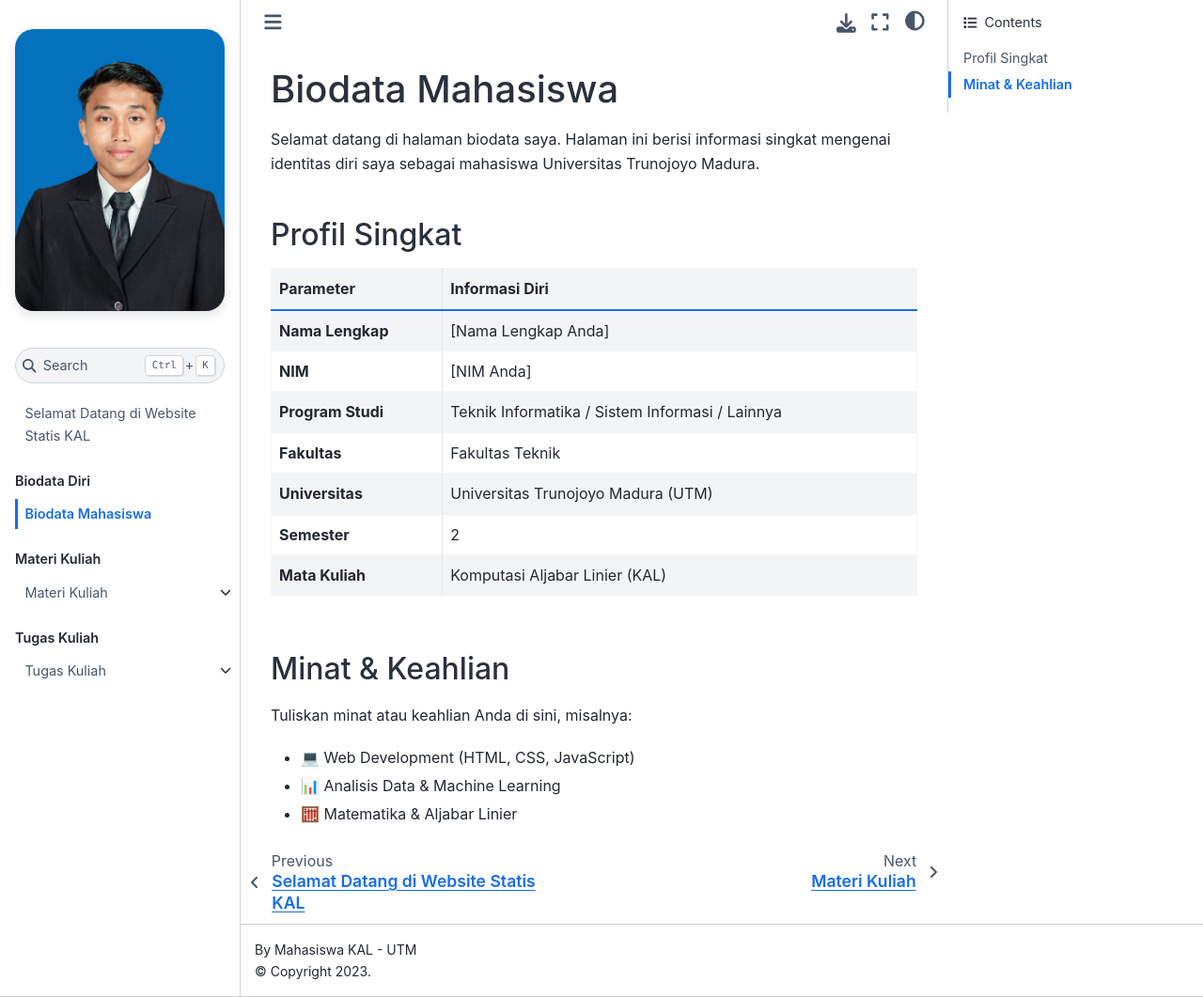
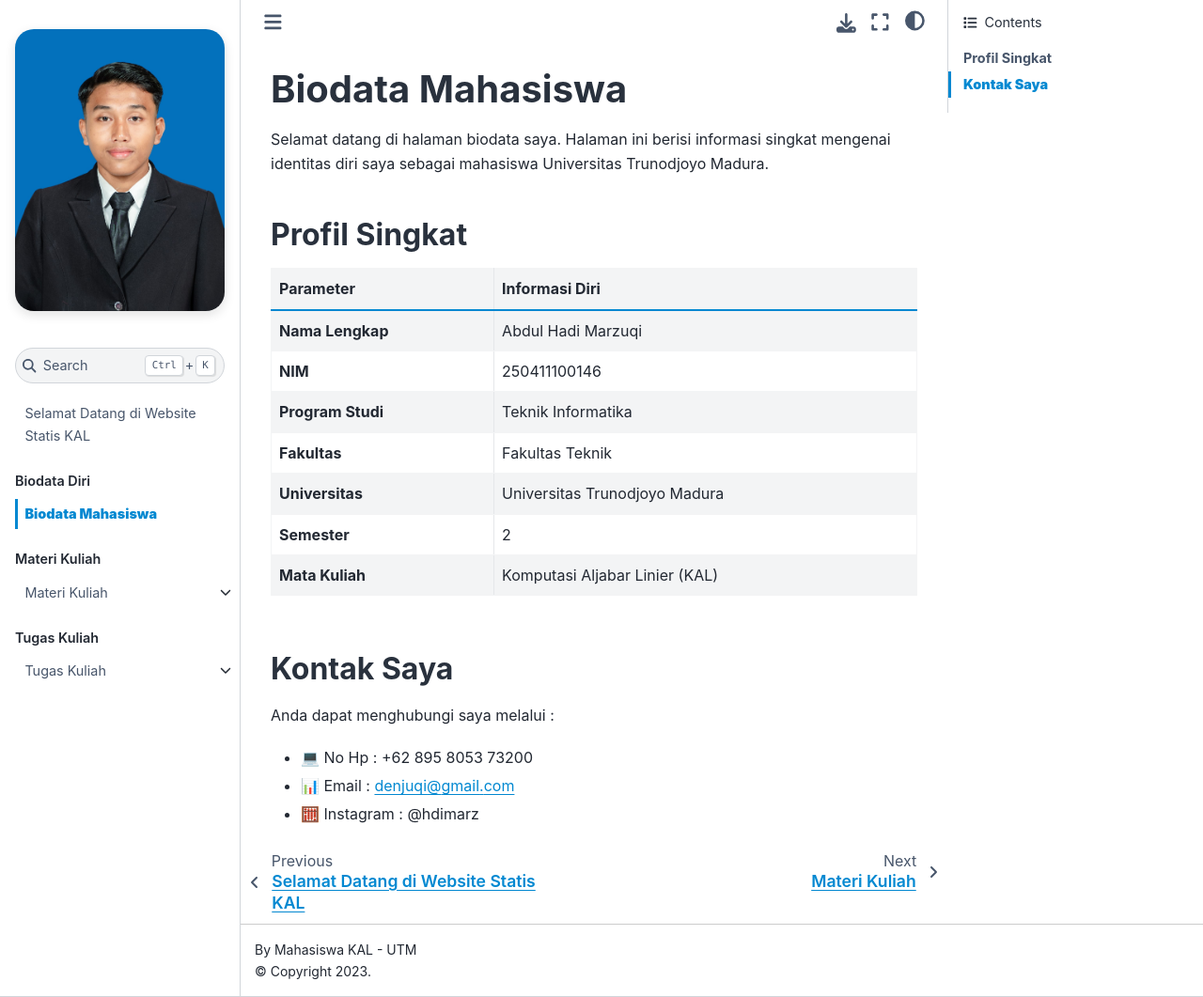
Before and after one commit to DenJuqiMarzuqi/250411100146_KAL, a Jupyter Book: the page built from biodata/index.md, in a window 1280 px wide and 1061 px high. Shown: the whole window at 94% size. Built offline with Jupyter Book 1.0.4 settings and Sphinx 7.4.7 and the Sphinx Book theme 1.1.4, drawn with Linux system fonts in a browser that asks for light colours; pages that are not in the unit, such as notebooks, are missing from menus.

Commit message:
Update biodata, ganti hover ungu ke biru muda, dan ubah Minat & Keahlian ke Kontak Saya

```diff
--- a/_static/custom.css
+++ b/_static/custom.css
@@ -1,4 +1,12 @@
 /* Custom CSS for Website Statis KAL */
+
+/* Mengubah warna primer tema (yang defaultnya ungu) menjadi biru muda */
+html, :root {
+  --pst-color-primary: #0288d1 !important; /* Biru muda */
+  --pst-color-primary-highlight: #03a9f4 !important; /* Biru muda terang */
+  --pst-color-link: #0288d1 !important;
+  --pst-color-link-hover: #03a9f4 !important;
+}
 
 /* Gaya untuk gambar logo */
 .navbar-brand .logo__image {
--- a/biodata/index.md
+++ b/biodata/index.md
@@ -1,21 +1,21 @@
-# Biodata Mahasiswa
+# **Biodata Mahasiswa**
 
-Selamat datang di halaman biodata saya. Halaman ini berisi informasi singkat mengenai identitas diri saya sebagai mahasiswa Universitas Trunojoyo Madura.
+Selamat datang di halaman biodata saya. Halaman ini berisi informasi singkat mengenai identitas diri saya sebagai mahasiswa Universitas Trunodjoyo Madura.
 
-## Profil Singkat
+## **Profil Singkat**
 
 | Parameter | Informasi Diri |
 | --- | --- |
-| **Nama Lengkap** | [Nama Lengkap Anda] |
-| **NIM** | [NIM Anda] |
-| **Program Studi** | Teknik Informatika / Sistem Informasi / Lainnya |
+| **Nama Lengkap** | Abdul Hadi Marzuqi |
+| **NIM** | 250411100146 |
+| **Program Studi** | Teknik Informatika |
 | **Fakultas** | Fakultas Teknik |
-| **Universitas** | Universitas Trunojoyo Madura (UTM) |
+| **Universitas** | Universitas Trunodjoyo Madura |
 | **Semester** | 2 |
 | **Mata Kuliah** | Komputasi Aljabar Linier (KAL) |
 
-## Minat & Keahlian
-Tuliskan minat atau keahlian Anda di sini, misalnya:
-- 💻 Web Development (HTML, CSS, JavaScript)
-- 📊 Analisis Data & Machine Learning
-- 🧮 Matematika & Aljabar Linier
+## **Kontak Saya**
+Anda dapat menghubungi saya melalui :
+- 💻 No Hp    : +62 895 8053 73200
+- 📊 Email    : denjuqi@gmail.com
+- 🧮 Instagram : @hdimarz
```
